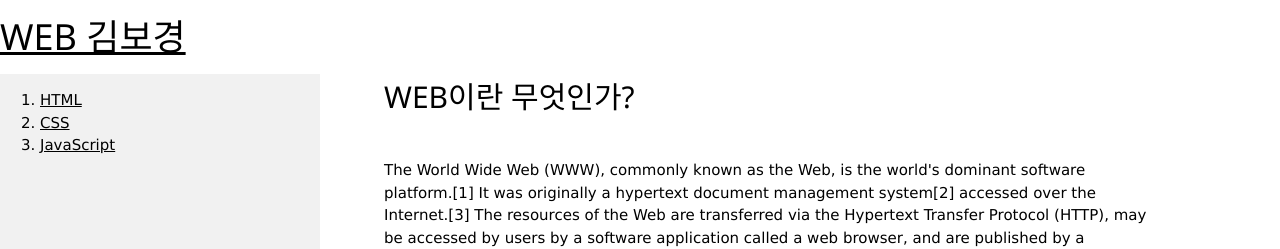
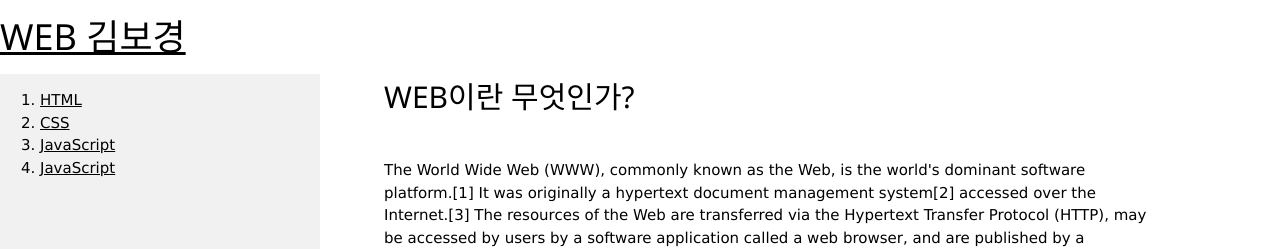
Before and after one commit to Bogyie/WEB1, a plain HTML site: page my/index.html in a window 1280 px wide. Shown: the top 249 px of the page. Drawn offline with nearby package versions, Linux system fonts and the light colour scheme.

Commit message:
Update index.html

```diff
--- a/my/index.html
+++ b/my/index.html
@@ -15,6 +15,7 @@
             <li><a href="1.html" title="HTML이란 무엇인가?">HTML</a></li>
             <li><a href="2.html" title="CSS란 무엇인가?">CSS</a></li>
             <li><a href="3.html" title="JavaScript란 무엇인가?">JavaScript</a></li>
+            <li><a href="chat.html" title="chatting">JavaScript</a></li>
         </ol>
     </div>
 
```
